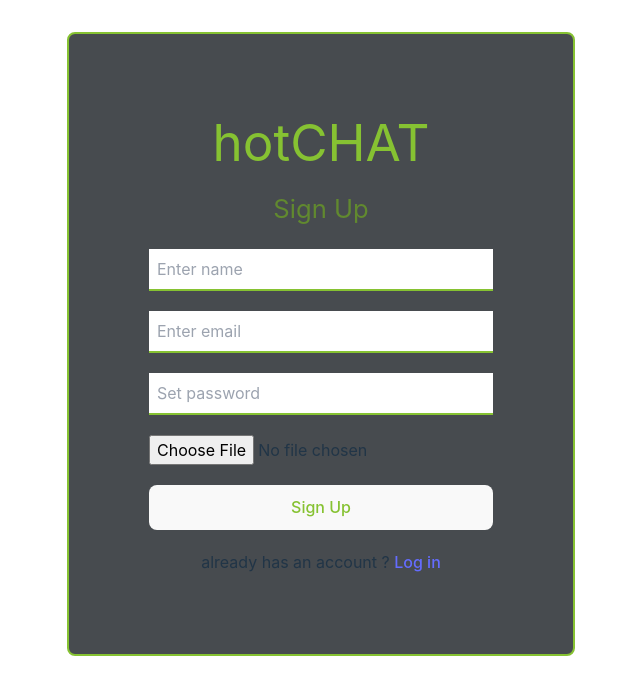
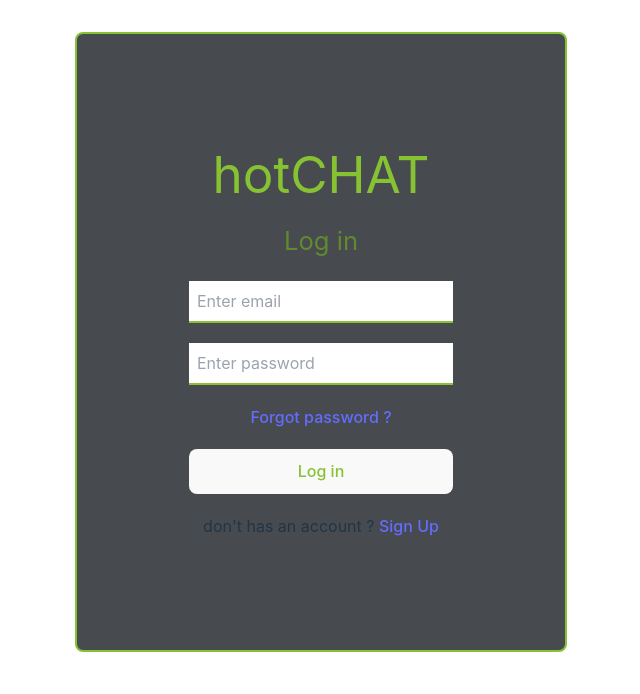
Before and after one commit to MGuruNikhil/theConnection, a React (Vite) app in the folder hot-chat/: page /login in a window 1280 px wide. Shown: the top 694 px of the page, without its empty margins (319-959 px from the left). Built offline with nearby package versions, Linux system fonts and the light colour scheme.

Commit message:
signup and login

```diff
--- a/hot-chat/package.json
+++ b/hot-chat/package.json
@@ -12,7 +12,8 @@
   "dependencies": {
     "firebase": "^10.7.2",
     "react": "^18.2.0",
-    "react-dom": "^18.2.0"
+    "react-dom": "^18.2.0",
+    "react-router-dom": "^6.21.3"
   },
   "devDependencies": {
     "@types/react": "^18.2.43",
--- a/hot-chat/src/App.jsx
+++ b/hot-chat/src/App.jsx
@@ -1,6 +1,5 @@
 import { useState } from 'react'
-import reactLogo from './assets/react.svg'
-import viteLogo from '/vite.svg'
+import { BrowserRouter, Route, Routes } from 'react-router-dom'
 import './App.css'
 import Signup from './pages/Signup'
 import Login from './pages/Login'
@@ -9,11 +8,13 @@ import Chat from './pages/Chat'
 function App() {
 
   return (
-    <>
-      <Signup/>
-      {/* <Login /> */}
-      {/* <Chat /> */}
-    </>
+    <BrowserRouter>
+      <Routes>
+        <Route path='/' element={<Chat />} />
+        <Route path='signup' element={<Signup />} />
+        <Route path='login' element={<Login />} />
+      </Routes>
+    </BrowserRouter>
   )
 }
 
--- a/hot-chat/src/firebase.js
+++ b/hot-chat/src/firebase.js
@@ -1,5 +1,7 @@
 import { initializeApp } from "firebase/app";
 import { getAuth } from "firebase/auth";
+import { getStorage } from "firebase/storage";
+import { getFirestore } from "firebase/firestore";
 
 
 const firebaseConfig = {
@@ -14,3 +16,5 @@ const firebaseConfig = {
 
 export const app = initializeApp(firebaseConfig);
 export const auth = getAuth(app);
+export const storage = getStorage(app);
+export const db = getFirestore(app);
--- a/hot-chat/src/pages/Login.jsx
+++ b/hot-chat/src/pages/Login.jsx
@@ -1,6 +1,34 @@
-import React from 'react'
+import React, { useState } from 'react'
+import { auth } from '../firebase.js'
+import { signInWithEmailAndPassword } from "firebase/auth";
+import { Link, Navigate } from 'react-router-dom';
+
 
 const Login = () => {
+
+    const [isErr, setIsErr] = useState(false);
+    const [error, setError] = useState("");
+
+    const handleSubmit = async (e) => {
+        e.preventDefault();
+        const email = e.target[0].value;
+        const password = e.target[1].value;
+
+        signInWithEmailAndPassword(auth, email, password)
+            .then((userCredential) => {
+                setIsErr(false);
+                const user = userCredential.user;
+                console.log(user);
+                <Navigate to="/" replace={true} />
+            })
+            .catch((error) => {
+                setIsErr(true);
+                const errorCode = error.code;
+                const errorMessage = error.message;
+                setError(errorMessage);
+            });
+    }
+
     return (
         <div className="login p-28 bg-[#474B4F] flex flex-col space-y-5 max-w-fit m-auto border-solid border-2 rounded-lg border-[#86C232]">
             <h1>hotCHAT</h1>
@@ -9,7 +37,8 @@ const Login = () => {
             <input className='p-2 border-b-2 border-b-[#86C232] focus:outline-none' type="password" name="password" id="password" placeholder='Enter password' />
             <a className='cursor-pointer'>Forgot password ?</a>
             <button>Log in</button>
-            <span>don't has an account ? <a className='cursor-pointer'>Sign up</a></span>
+            {isErr && <span>{error}</span>}
+            <span>don't has an account ? <Link to="/signup">Sign Up</Link></span>
         </div>
     );
 }
--- a/hot-chat/src/pages/Signup.jsx
+++ b/hot-chat/src/pages/Signup.jsx
@@ -1,10 +1,14 @@
 import React, { useState } from 'react'
-import { auth } from '../firebase.js'
-import { createUserWithEmailAndPassword } from "firebase/auth";
+import { auth, storage, db } from '../firebase.js'
+import { createUserWithEmailAndPassword, updateProfile } from "firebase/auth";
+import { ref, uploadBytesResumable, getDownloadURL } from "firebase/storage";
+import { doc, setDoc } from "firebase/firestore";
+import { Link, Navigate } from 'react-router-dom';
 
 const Signup = () => {
 
-    const [error,setError] = useState(false)
+    const [isErr,setIsErr] = useState(false);
+    const [error,setError] = useState("");
 
     const handleSubmit = async (e) => {
         e.preventDefault();
@@ -13,21 +17,43 @@ const Signup = () => {
         const password = e.target[2].value;
         const photo = e.target[3].files[0];
 
-        try {
-            const signupRes = await createUserWithEmailAndPassword(auth, email, password)
+        createUserWithEmailAndPassword(auth, email, password)
             .then((userCredential) => {
+                setIsErr(false);
                 const user = userCredential.user;
                 console.log(user);
+                const storageRef = ref(storage, 'images/'+displayName+'.jpg');
+                const uploadTask = uploadBytesResumable(storageRef, photo);
+                uploadTask.on(
+                (error) => {
+                    setIsErr(true);
+                    const errorCode = error.code;
+                    const errorMessage = error.message;
+                    setError(errorMessage);
+                },
+                () => {
+                    getDownloadURL(uploadTask.snapshot.ref).then(async (downloadURL) => {
+                        await updateProfile(user,{
+                            displayName,
+                            photoURL: downloadURL,
+                        });
+                        await setDoc(doc(db, "users", user.uid),{
+                            uid: user.uid,
+                            displayName,
+                            email,
+                            photoURL: downloadURL,
+                        });
+                        <Navigate to="/" replace={true} />
+                    });
+                }
+                );
             })
             .catch((error) => {
+                setIsErr(true);
                 const errorCode = error.code;
                 const errorMessage = error.message;
-                    console.log(errorMessage);
+                setError(errorMessage);
             });
-        }
-        catch(err) {
-            setError(true);
-        }
     }
 
     return (
@@ -40,9 +66,9 @@ const Signup = () => {
                 <input className='p-2 border-b-2 border-b-[#86C232] focus:outline-none' type="password" name="password" id="password" placeholder='Set password' />
                 <input type="file" name="profilePhoto" id="profilePhoto" />
                 <button>Sign Up</button>
-                {error && <span>Something went wrong</span>}
+                {isErr && <span>{error}</span>}
             </form>
-            <span>already has an account ? <a className='cursor-pointer'>Log in</a></span>
+            <span>already has an account ? <Link to="/login">Log In</Link></span>
         </div>
     );
 }
```
Also changed, not shown: 1 other file (tests, documents, lock files or other folders). Lines whose indentation alone changed are shown as unchanged.
